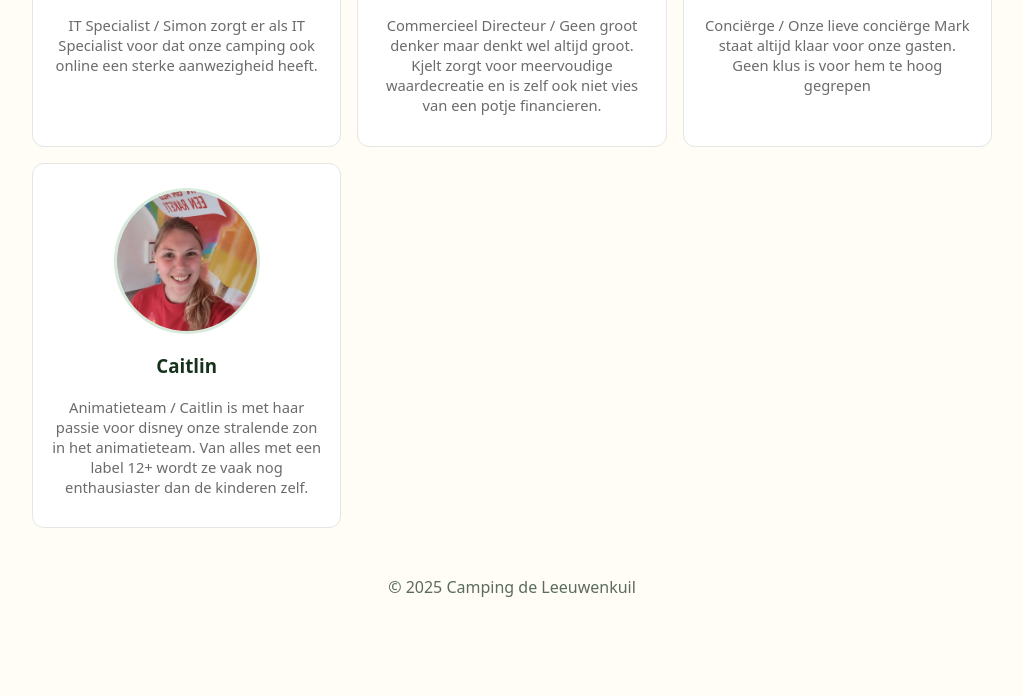
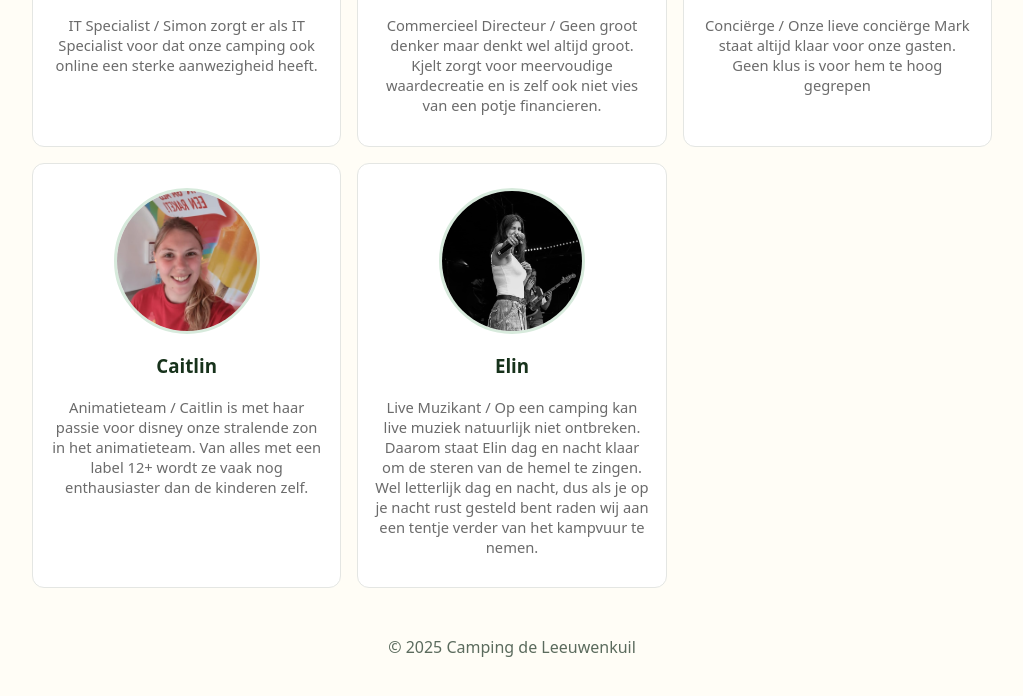
Before and after one commit to StronkSimon/campingdeleeuwenkuil, a plain HTML site: page staff.html in a window 1280 px wide. Shown: the part 566-1262 px from the top of the page, without its empty margins (128-1151 px from the left). Before the commit the page ends 1204 px from the top, so only its background shows below. Drawn offline with Linux system fonts and the light colour scheme.

Commit message:
added staff

```diff
--- a/staff.html
+++ b/staff.html
@@ -96,6 +96,12 @@ header { justify-content: space-between; }
   <p class="muted">Animatieteam / Caitlin is met haar passie voor disney onze stralende zon in het animatieteam. Van alles met een label 12+ wordt ze vaak nog enthausiaster dan de kinderen zelf.</p>
 </article>
 
+<article class="card staff-card">
+  <img alt="Foto van Elin" class="avatar" src="elin.png">
+  <h3>Elin</h3>
+  <p class="muted">Live Muzikant / Op een camping kan live muziek natuurlijk niet ontbreken. Daarom staat Elin dag en nacht klaar om de steren van de hemel te zingen. Wel letterlijk dag en nacht, dus als je op je nacht rust gesteld bent raden wij aan een tentje verder van het kampvuur te nemen. </p>
+</article>
+
 
         </div>
       </section>
```
Also changed, not shown: elin.png (added).
